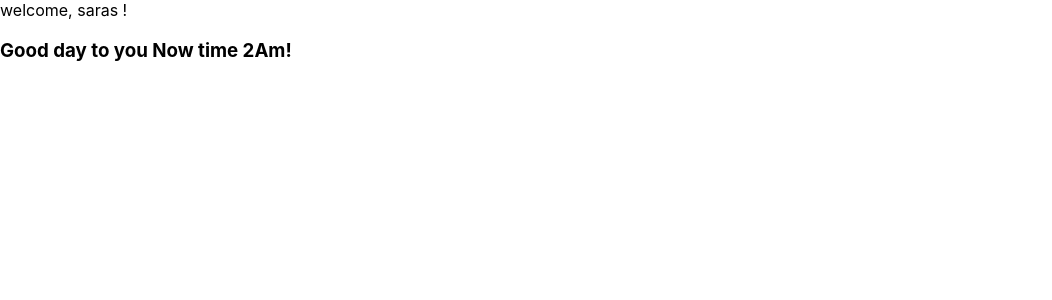
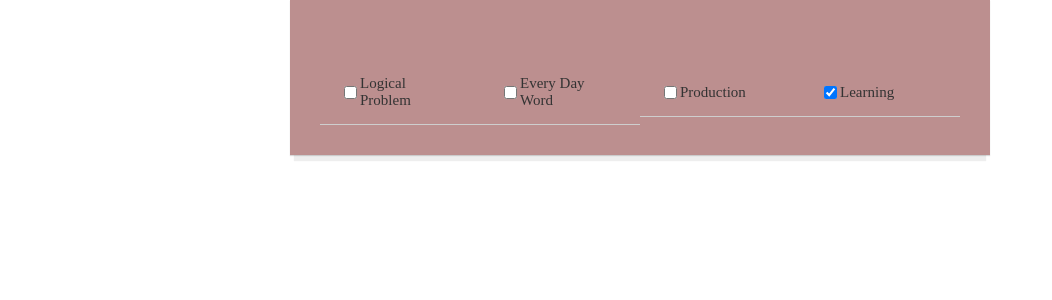
Before and after one commit to SARASWATHYD/react-todo, a React (Create React App) app: page / in a window 1280 px wide. Shown: the top 300 px of the page, without its empty margins (0-1052 px from the left). Built offline with nearby package versions, Linux system fonts and the light colour scheme.

Commit message:
added some state changes

```diff
--- a/src/App.js
+++ b/src/App.js
@@ -9,54 +9,75 @@ import TodoItem from './components/TodoItem';
 import todoData from './todoData';
 
 
-// function App() {
-//   const todoItems = todoData.map(item => <TodoItem key ={item.id} item = {item}/>)
-//   return (
-//     <div className="App">
-//       <header className="App-header">
-//         <div className= "todo-list">
-//      {todoItems}
-//       </div>
-//       {/* <Headers/>
-//       <MainContent/>
-//       <Footer/> */}
-//       </header>
-//     </div>
-//   );
-// }
-
-class App extends React.Component{
+class App extends React.Component {
+  constructor(){
+  super()
+    this.state ={
+      todos : todoData
+    }
+  }
   render(){
-    return (
-      <div>
-        <Header name ="saras"/>
-        <Greeting/>
+  const todoItems = this.state.todos.map(item => <TodoItem key ={item.id} item = {item}/>)
+  return (
+    <div className="App">
+      <header className="App-header">
+        <div className= "todo-list">
+     {todoItems}
       </div>
-    )
-  }
-}
-
-class Header extends React.Component{
-  render(){
-    return (
-      <header> welcome, {this.props.name} !</header>
-    )
-  }
-}
-class Greeting extends Component{
-  render(){
-   const date = new Date()
-   const hours = date.getHours()
-   let timeoffDay
-   if(hours < 12)
-   timeoffDay = ("Am!")
-   else if (hours >12)
-   timeoffDay= ("Pm")
-
-  return (
-    <h3> Good day to you Now time {hours}{timeoffDay} </h3>
-  )
+      {/* <Headers/>
+      <MainContent/>
+      <Footer/> */}
+      </header>
+    </div>
+  );
 }
 }
 
+// class App extends React.Component{
+//   constructor(){
+//     super()
+//     this.state = {
+//       isLoggedIn : false
+
+//     }
+//   }
+//   render(){
+//     let wordDisplay;
+//     if(this.state.isLoggedIn==true)
+//     wordDisplay="in"
+//     else  wordDisplay="out"
+
+//     return (
+//       <div>
+//         <Header name ="saras"/>
+//         <Greeting/>
+//         <h1>you are currently logged {wordDisplay} </h1>
+//       </div>
+//     )
+//   }
+// }
+
+// class Header extends Component{
+//   render(){
+//     return (
+//       <header> welcome, {this.props.name} !</header>
+//     )
+//   }
+// }
+// class Greeting extends Component{
+//   render(){
+//    const date = new Date()
+//    const hours = date.getHours()
+//    let timeoffDay
+//    if(hours < 12)
+//    timeoffDay = ("Am!")
+//    else if (hours >12)
+//    timeoffDay= ("Pm")
+
+//   return (
+//     <h3> Good day to you Now time {hours}{timeoffDay} </h3>
+//   )
+// }
+// }
+
 export default App;
```
